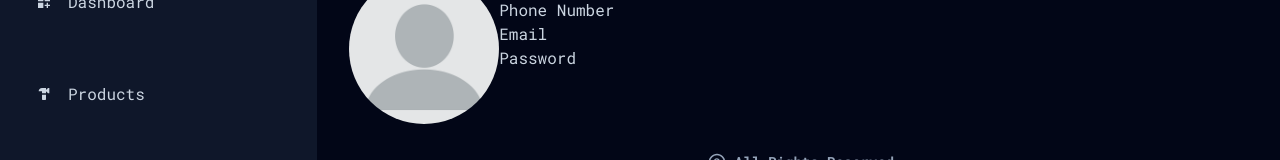
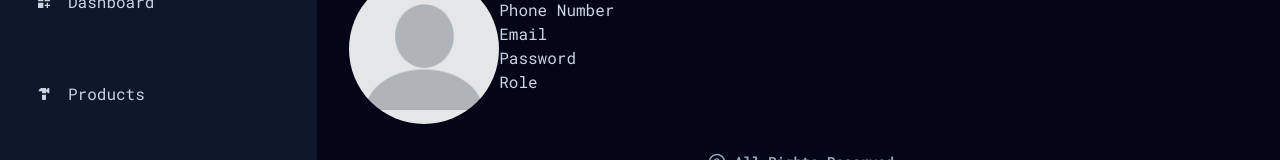
Before and after one commit to esthercate/Hardware-store-management, a Next.js app: page /dashboard/users/1 in a window 1280 px wide. Shown: the part 130-290 px from the top of the page. Built offline with nearby package versions, Linux system fonts and the light colour scheme.

Commit message:
Add user role

```diff
--- a/app/dashboard/users/[id]/page.jsx
+++ b/app/dashboard/users/[id]/page.jsx
@@ -12,6 +12,7 @@ const SingleUserPage = () => {
         <p>Phone Number</p>
         <p>Email</p>
         <p>Password</p>
+        <p>Role</p>
       </div>
     </div>
   )
```
